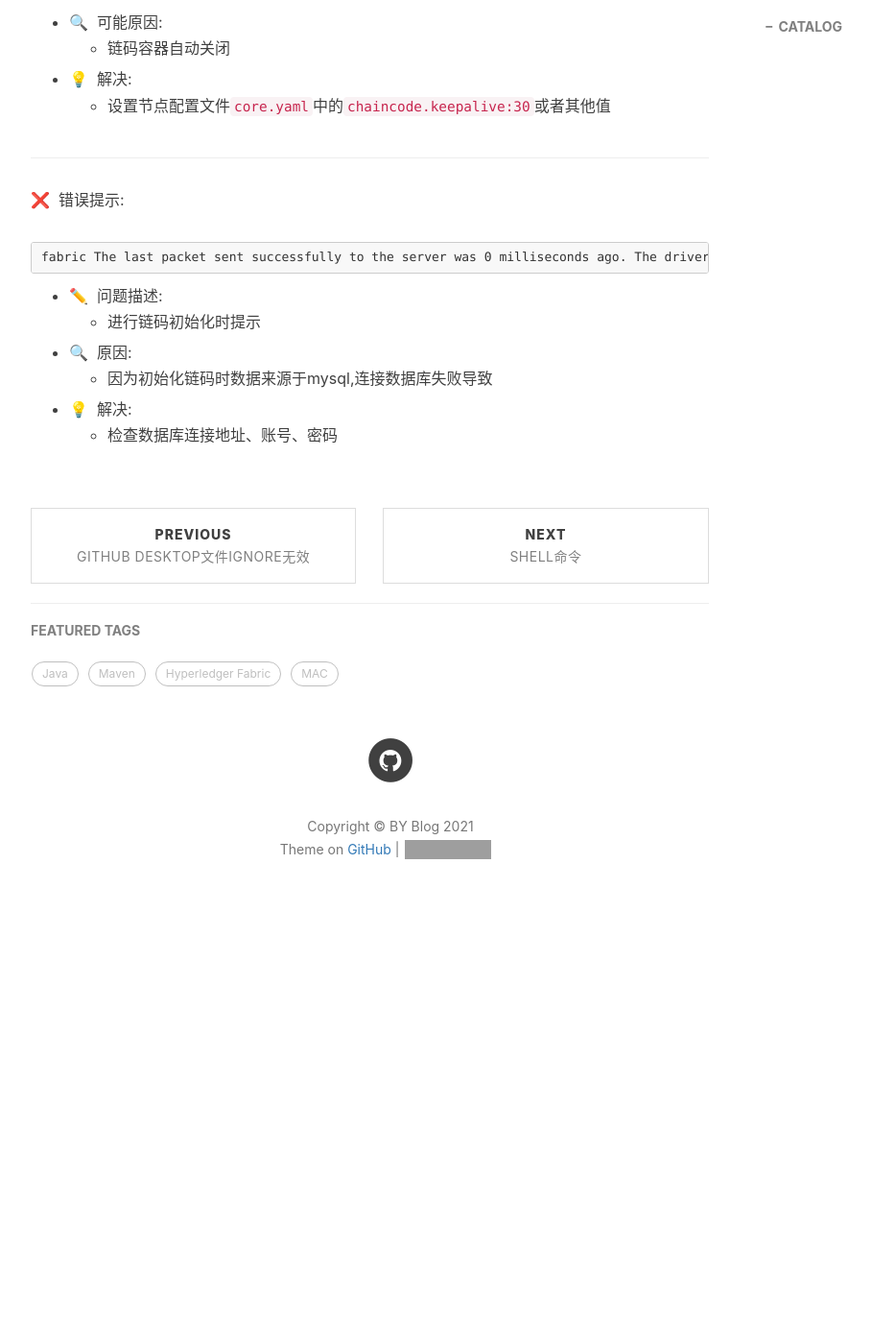
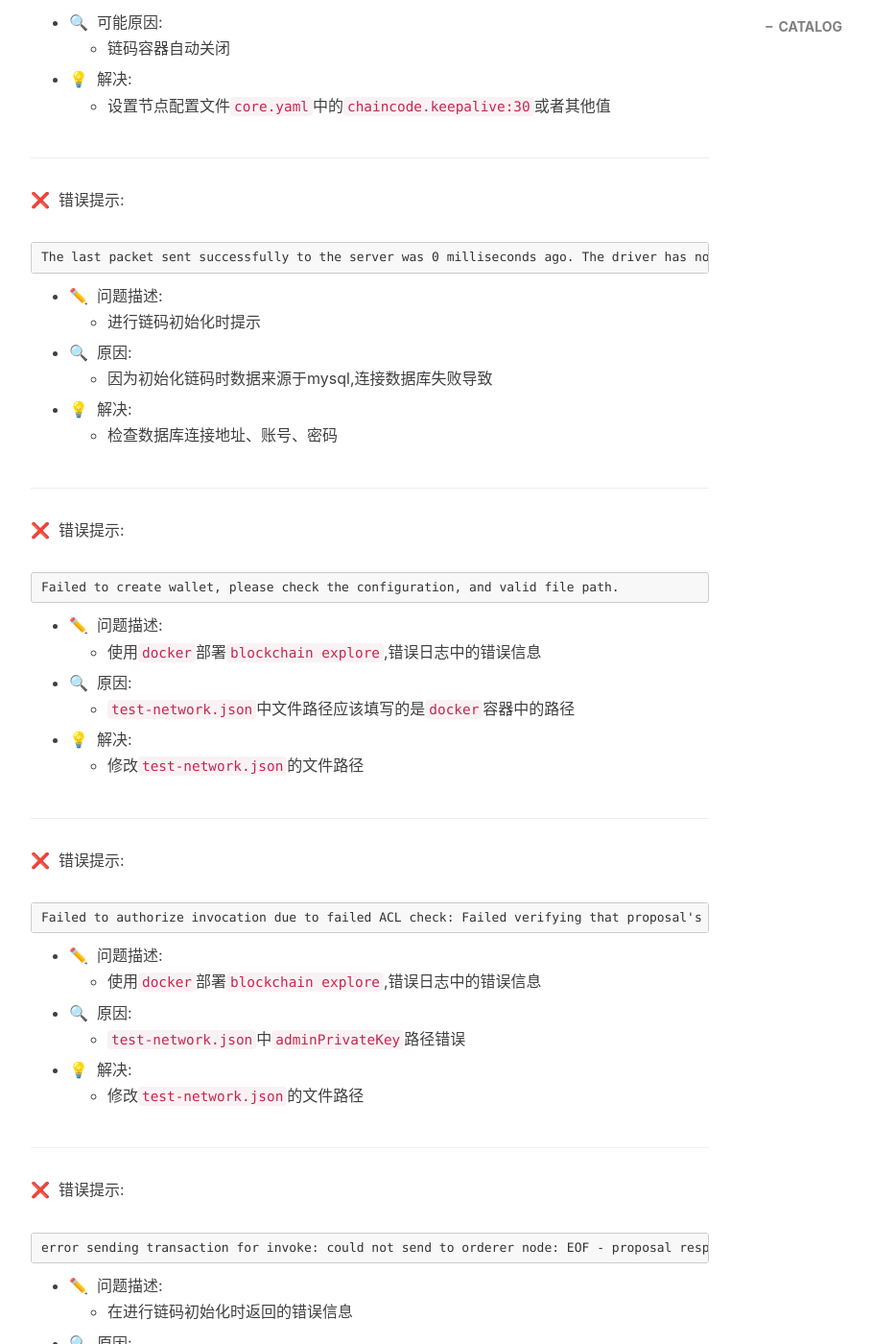
Before and after one commit to haoxing49/haoxing49.github.io, a Jekyll site: the page built from _posts/2021-05-11-Hyperledger Fabric问题记录.md, in a window 1280 px wide and 1400 px high, scrolled down 2767 px. Shown: the whole window at 96% size, without its empty margins (233-1142 px from the left). Built offline with Jekyll 4.4.1, drawn with Linux system fonts in a browser that asks for light colours; nearby versions of some CDN libraries; comment, search, counter and statistics services are not loaded; before the commit the page ends 3756 px from its top, so only the background shows below that; some of the changed text lies outside the part shown; grey boxes are pictures that could not be loaded.

Commit message:
Update 2021-05-11-Hyperledger Fabric问题记录.md

````diff
--- a/_posts/2021-05-11-Hyperledger Fabric问题记录.md
+++ b/_posts/2021-05-11-Hyperledger Fabric问题记录.md
@@ -103,7 +103,7 @@ Error: endorsement failure during invoke. response: status:500 message:"error in
 
 ❌&nbsp;&nbsp;错误提示:<br/>
 ```
-fabric The last packet sent successfully to the server was 0 milliseconds ago. The driver has not received any packets from the server.
+The last packet sent successfully to the server was 0 milliseconds ago. The driver has not received any packets from the server.
 ```
 - ✏️&nbsp;&nbsp;问题描述:<br/>
     - 进行链码初始化时提示
@@ -111,3 +111,42 @@ fabric The last packet sent successfully to the server was 0 milliseconds ago. T
     - 因为初始化链码时数据来源于mysql,连接数据库失败导致
 - 💡&nbsp;&nbsp;解决:<br/>
     - 检查数据库连接地址、账号、密码
+
+---
+
+❌&nbsp;&nbsp;错误提示:<br/>
+```
+Failed to create wallet, please check the configuration, and valid file path.
+```
+- ✏️&nbsp;&nbsp;问题描述:<br/>
+    - 使用`docker`部署`blockchain explore`,错误日志中的错误信息
+- 🔍&nbsp;&nbsp;原因:<br/>
+    - `test-network.json`中文件路径应该填写的是`docker`容器中的路径
+- 💡&nbsp;&nbsp;解决:<br/>
+    - 修改`test-network.json`的文件路径
+
+---
+
+❌&nbsp;&nbsp;错误提示:<br/>
+```
+Failed to authorize invocation due to failed ACL check: Failed verifying that proposal's creator satisfies local MSP principal during channelless check policy with policy [Admins]: [This identity is not an admin]
+```
+- ✏️&nbsp;&nbsp;问题描述:<br/>
+    - 使用`docker`部署`blockchain explore`,错误日志中的错误信息
+- 🔍&nbsp;&nbsp;原因:<br/>
+    - `test-network.json`中`adminPrivateKey`路径错误
+- 💡&nbsp;&nbsp;解决:<br/>
+    - 修改`test-network.json`的文件路径
+
+---
+
+❌&nbsp;&nbsp;错误提示:<br/>
+```
+error sending transaction for invoke: could not send to orderer node: EOF - proposal response: version:1 response:<status:200 >
+```
+- ✏️&nbsp;&nbsp;问题描述:<br/>
+    - 在进行链码初始化时返回的错误信息
+- 🔍&nbsp;&nbsp;原因:<br/>
+    - 根据错误提示可知:无法发送到排序节点;
+- 💡&nbsp;&nbsp;解决:<br/>
+    - 在确定各个节点启动没有问题的情况下重新初始化链码
````
